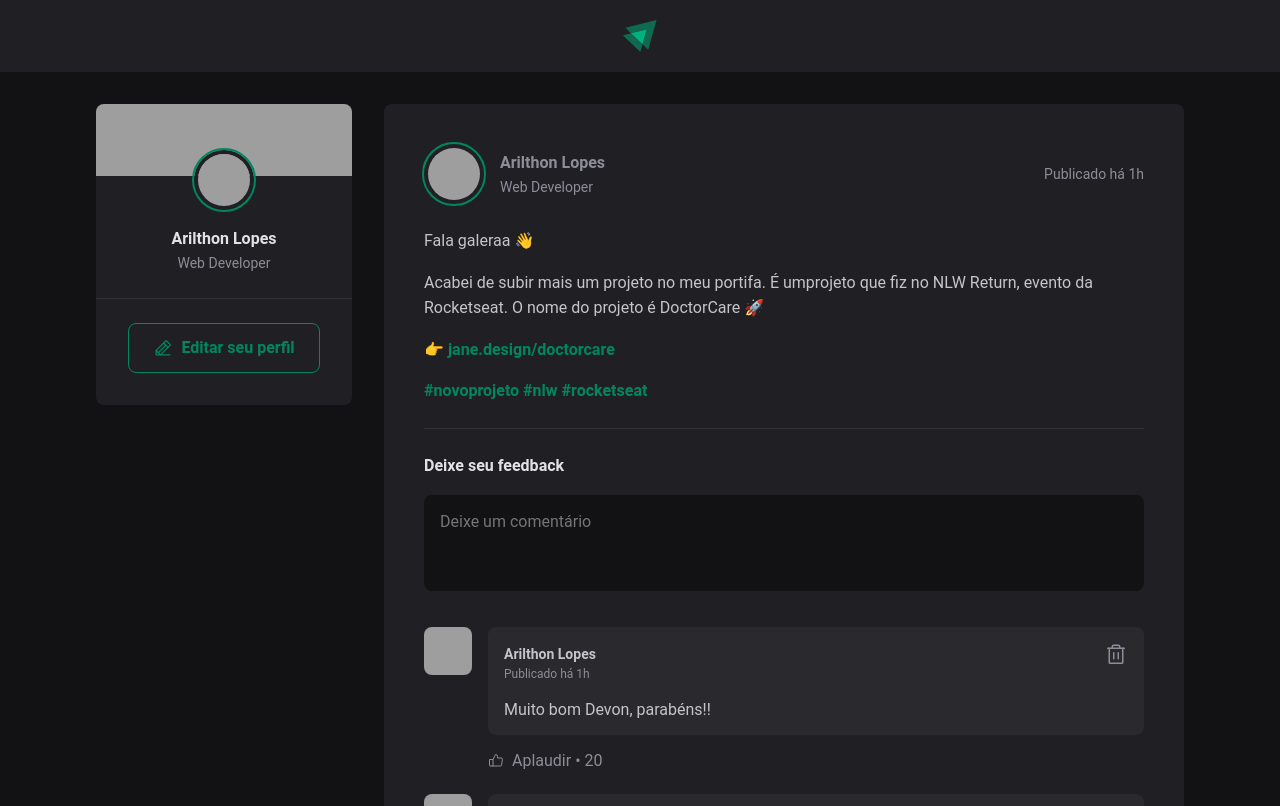
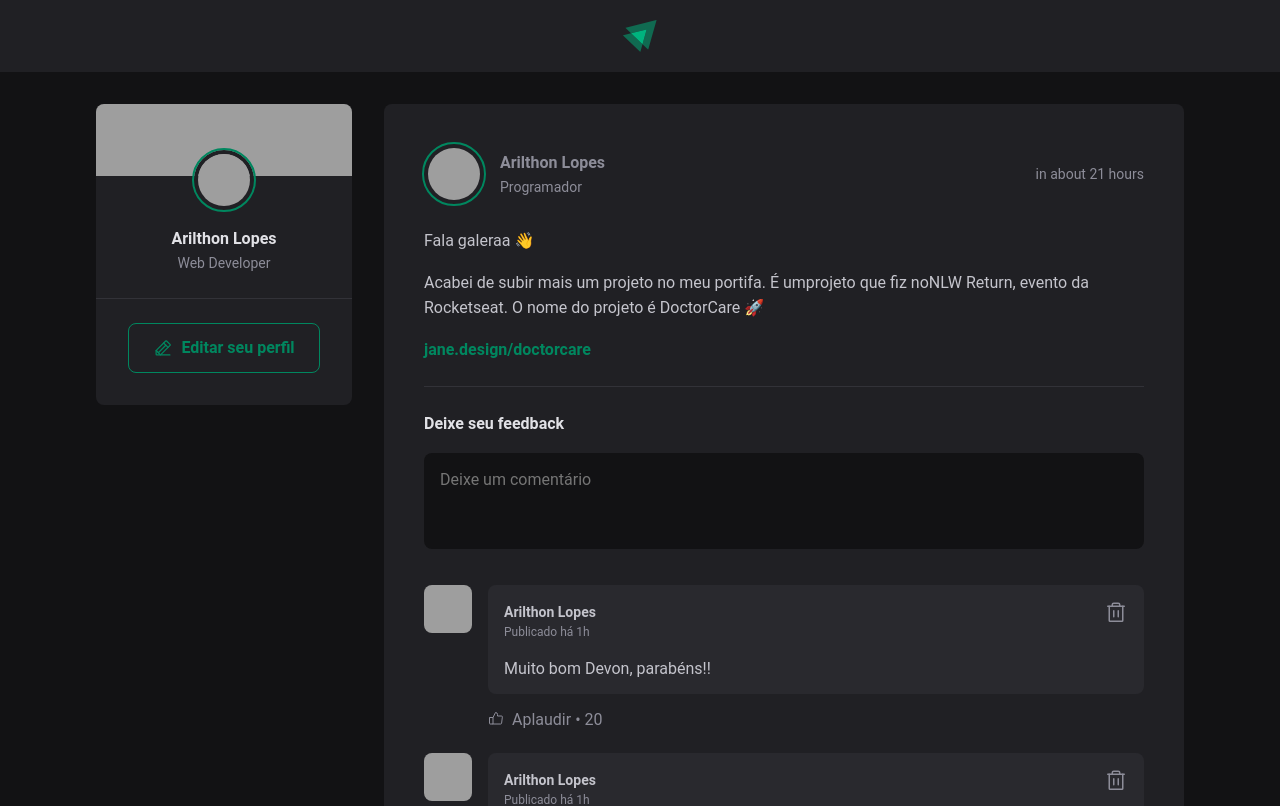
Before and after one commit to arilthon/ignite-feed, a React app: page / in a window 1280 px wide. Shown: the top 806 px of the page. Built offline with nearby package versions, Linux system fonts and the light colour scheme; grey boxes are pictures that could not be loaded; the HTML template or start-up script is replaced by a standard one.

Commit message:
Propridade do Post

```diff
--- a/package.json
+++ b/package.json
@@ -9,6 +9,7 @@
     "preview": "vite preview"
   },
   "dependencies": {
+    "date-fns": "^2.29.3",
     "phosphor-react": "^1.4.1",
     "react": "^18.2.0",
     "react-dom": "^18.2.0"
--- a/src/App.jsx
+++ b/src/App.jsx
@@ -5,6 +5,44 @@
 import styles from "./App.module.css";
 
 import "./global.css";
+
+const post = [
+  {
+    id: 1,
+    author: {
+      avatarUrl: "https://github.com/arilthon.png",
+      name: "Arilthon Lopes",
+      role: "Programador",
+    },
+    content: [
+      { type: "paragraph", content: "Fala galeraa 👋" },
+      {
+        type: "paragraph",
+        content:
+          "Acabei de subir mais um projeto no meu portifa. É umprojeto que fiz noNLW Return, evento da Rocketseat. O nome do projeto é DoctorCare 🚀",
+      },
+      { type: "link", content: "jane.design/doctorcare" },
+    ],
+    publishedAt: new Date("2023-01-11 15:45:00"),
+  },
+  {
+    id: 2,
+    author: {
+      avatarUrl: "https://github.com/Juliana.png",
+      name: "Juliana Lopes",
+      role: "Educator",
+    },
+    content: [
+      { type: "paragraph", content: "Fala galeraa 👋" },
+      {
+        type: "paragraph",
+        content:
+          "Acabei de subir mais um projeto no meu portifa. É umprojeto que fiz noNLW Return, evento da Rocketseat. O nome do projeto é DoctorCare 🚀"},
+      { type: "link", content: "jane.design/doctorcare" },
+    ],
+    publishedAt: new Date("2023-01-10 18:30:00"),
+  },
+];
 
 
 
@@ -17,8 +55,15 @@
       <div className={styles.wrapper}>
         <Sidebar />
         <main>
-          <Post />
-          <Post />
+          {post.map((post) => {
+            return (
+              <Post
+                author={post.author}
+                content={post.content}
+                publishedAt={post.publishedAt}
+              />
+            )
+          })}
         </main>
       </div>
     </div>
--- a/src/components/Header.jsx
+++ b/src/components/Header.jsx
@@ -2,7 +2,7 @@
 
 import igniteLogo from "../assets/ignite-logo.svg"
 
-console.log(igniteLogo)
+
 export function Header() {
     return (
       <header className={styles.header} >
--- a/src/components/Post.jsx
+++ b/src/components/Post.jsx
@@ -1,51 +1,55 @@
+import { format, formatDistanceToNow } from "date-fns"
+import ptBR from "date-fns/locale/pt-BR";
+
+
+
 import { Avatar } from "./Avatar";
 import { Comment } from "./Comment";
 import styles from "./Post.module.css"
 
-export function Post() {
+export function Post({author, content, publishedAt}) {
+  const publishedDateFormatted = format(publishedAt, "d 'de' LLLL 'ás' HH:mm'h'", {
+    locate: ptBR,
+  })
+
+  const publishedDateRelativeToNow = formatDistanceToNow(publishedAt, {
+    locate: ptBR,
+    addSuffix: true,
+  });
+
   return (
     <article className={styles.post}>
       <header>
         <div className={styles.author}>
-          <Avatar
-            src="https://github.com/arilthon.png"
-          />
+          <Avatar src={author.avatarUrl} />
           <div className={styles.authorInfo}>
-            <strong>Arilthon Lopes</strong>
-            <span>Web Developer</span>
+            <strong>{author.name}</strong>
+            <span>{author.role}</span>
           </div>
         </div>
 
-        <time title="11 de Janeiro ás 14:22" dateTime="2023-01-11 14-23-00">
-          Publicado há 1h
+        <time title={publishedDateFormatted} dateTime={publishedAt.toISOString()}>
+          {publishedDateRelativeToNow}
         </time>
       </header>
 
       <div className={styles.content}>
-        <p>Fala galeraa 👋 </p>
-        <p>
-          Acabei de subir mais um projeto no meu portifa. É umprojeto que fiz no
-          NLW Return, evento da Rocketseat. O nome do projeto é DoctorCare 🚀
-        </p>
-        <p>
-          👉 {' '} <a href=""> jane.design/doctorcare</a>
-        </p>
-        <p>
-          <a href="">#novoprojeto</a> {' '}
-          <a href="">#nlw</a>{" "}
-          <a href="">#rocketseat</a>
-        </p>
+        {content.map(line => {
+          if (line.type === "paragraph") {
+            return <p>{line.content}</p>
+          }else if(line.type === "link") {
+            return <p><a href="#">{line.content}</a></p>
+          }
+        })}
       </div>
 
       <form className={styles.commentForm}>
         <strong>Deixe seu feedback</strong>
 
-        <textarea
-          placeholder="Deixe um comentário"
-        />
+        <textarea placeholder="Deixe um comentário" />
 
         <footer>
-        <button type="submit">Publicar</button>
+          <button type="submit">Publicar</button>
         </footer>
       </form>
 
```
Also changed, not shown: 1 other file (tests, documents, lock files or other folders).
